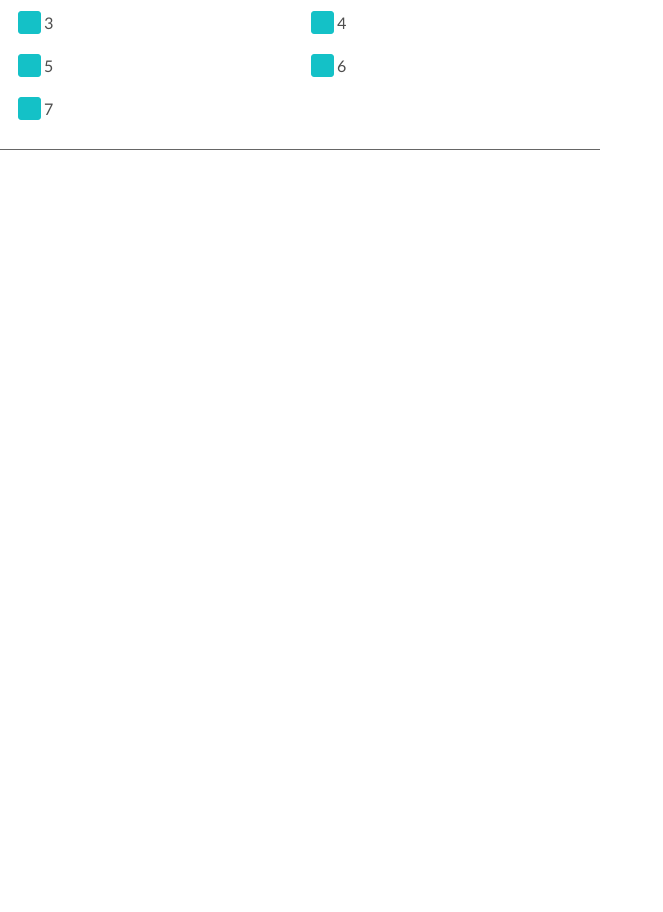
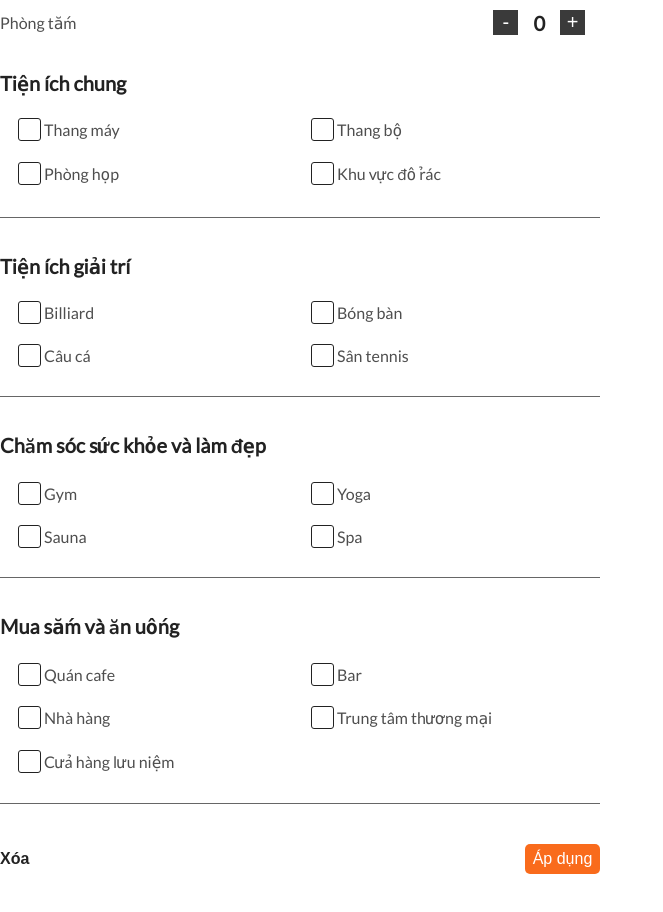
Before and after one commit to tranhuywin/FE_HomeStay, a React (Create React App) app: page / in a window 1280 px wide. Shown: the part 140-1052 px from the top of the page, without its empty margins (0-663 px from the left). Before the commit the page ends 800 px from the top, so only its background shows below. Built offline with nearby package versions, Linux system fonts and the light colour scheme.

Commit message:
filer modal

```diff
--- a/src/App.js
+++ b/src/App.js
@@ -1,15 +1,11 @@
 import { BrowserRouter as Router } from "react-router-dom";
-import Numericupdown from "./components/filterPopup/numericupdown";
-import MultiCheckbox from "./components/filterPopup/multiCheckbox";
+import FilterPopupModal from "./containers/filterPopupModal";
 
 import './app.scss'
 function App() {
   return (
     <Router>
-     <Numericupdown title="Giường"></Numericupdown>
-     <MultiCheckbox name = "tiện ích chung"
-     checkboxs ={['1', '2', '3', '4', '5', '6', '7']}
-     ></MultiCheckbox>
+      <FilterPopupModal />
     </Router>
   );
 }
--- a/src/components/filterPopup/checkbox.js
+++ b/src/components/filterPopup/checkbox.js
@@ -1,8 +1,11 @@
+import Styles from './checkbox.module.scss'
 function CheckBox({label}){
+    const ramdom = Math.random().toString().replace(/0\./, '');
+
     return (
-        <div>
-            <input type="checkbox" name={name} id={"checkbox" + index}/>
-            <label for={"checkbox" + index}>{label}</label>
+        <div className={Styles.Wrapper}>
+            <input type="checkbox" id={ramdom}/>
+            <label  for={ramdom}>{label}</label>
         </div>
     )
 }
--- a/src/components/filterPopup/checkbox.module.scss
+++ b/src/components/filterPopup/checkbox.module.scss
@@ -0,0 +1,52 @@
+.Wrapper {
+    flex-basis: 50%;
+    display: flex;
+    label {
+        color: #222222cc;
+        font-size: 1.6rem;
+        position: relative;
+        margin-left: 3rem;
+        margin-top: 2.4rem;
+        cursor: pointer;
+        &::before {
+            content: "";
+            background-image: url("./../../assets/image/Checkmark.svg");
+            background-repeat: no-repeat;
+            background-position: center;
+            position: absolute;
+            width: 2rem;
+            height: 2rem;
+            left: -2.5rem;
+            transform: scale(0);
+            transition: all 0.3s ease-in-out;
+            z-index: 1;
+        }
+        &::after {
+            content: "";
+            width: 2.1rem;
+            height: 2.1rem;
+            position: absolute;
+            left: -2.6rem;
+            top: -0.18rem;
+            border-radius: 0.3rem;
+            z-index: 0;
+            border: 1px solid #222222;
+        }
+    }
+    input[type="checkbox"] {
+        width: 2rem;
+        height: 2rem;
+        border-radius: 0.3rem;
+        display: none;
+        :checked + label::before {
+            transform: scale(1);
+        }
+    }
+    input[type="checkbox"]:checked + label::before{
+        transform: scale(1);
+    }
+    input[type="checkbox"]:checked + label::after{
+        background-color: #14c1c7;
+        border: 1px solid #14c1c7;
+    }
+}
--- a/src/components/filterPopup/multiCheckbox.js
+++ b/src/components/filterPopup/multiCheckbox.js
@@ -1,25 +1,17 @@
 import Styles from './multiCheckbox.module.scss'
+import CheckBox from './checkbox';
 
 function MultiCheckbox({ name, checkboxs }) {
     return (
         <div className={Styles.Wrapper}>
             <b className={Styles.WrapperTitle}>{name}</b>
-
             <div className={Styles.Content}>
-
                 {
-                    // eslint-disable-next-line array-callback-return
-                    checkboxs.map((checkbox, index) => {
+                    checkboxs.map((checkbox) => {
                         return (
-                            <div>
-                                <input type="checkbox" name={name} id={"checkbox" + index}/>
-                                <label for={"checkbox" + index}>{checkbox}</label>
-                            </div>
+                            <CheckBox label={checkbox}></CheckBox>
                         )
-                    }
-
-
-                    )
+                    })
                 }
 
             </div>
--- a/src/components/filterPopup/multiCheckbox.module.scss
+++ b/src/components/filterPopup/multiCheckbox.module.scss
@@ -1,7 +1,6 @@
 .Wrapper{
     border-bottom: 1px solid #00000099;
     padding: 3.6rem 0 3.1rem 0;
-    max-width: 60rem;
     &Title{
         font-size:2rem;
         font-weight: 700;
@@ -13,53 +12,5 @@
     display: flex;
     flex-wrap: wrap;
     margin-left: 1.4rem;
-    div{
-        flex-basis: 50%;
-        display: flex;
-        label{
-            color: #222222CC;
-            font-size:1.6rem;
-            position:relative;
-            margin-left: 3rem;
-            margin-top: 2.4rem;
-            cursor: pointer;
-            &::before{
-                content: "";
-                background-image: url("./../../assets/image/Checkmark.svg");
-                background-repeat: no-repeat;
-                background-position: center;
-                position: absolute;
-                width: 2rem;
-                height: 2rem;
-                left: -2.5rem;
-                transform: scale(0);
-                transition: all 0.3s ease-in-out;
-                z-index: 1;
-            }
-            &::after{
-                content: "";
-                border: 1px solid #14C1C7;
-                background-color: #14C1C7;
-                width: 2.1rem;
-                height: 2.1rem;
-                position: absolute;
-                left: -2.6rem;
-                top: -0.18rem;
-                border-radius: 0.3rem;
-                z-index: 0;
-            }
-        }
-        input[type="checkbox"]{
-            width: 2rem;
-            height: 2rem;
-            border-radius:0.3rem;
-            display: none;
-            :checked + label::before{
-                transform: scale(1);
-            }
-        }
-        input[type="checkbox"]:checked + label::before{
-            transform: scale(1);
-        }
-    }
+
 }
--- /dev/null
+++ b/src/containers/filterPopupModal/filterPopupModal.module.scss
@@ -0,0 +1,34 @@
+.Wrapper{
+    max-width: 60rem;
+    &TitleNumberic{
+        color: #222222;
+        font-size: 2rem;
+        font-weight: 700;
+    }
+    &Numberic{
+        margin-top: 2.5rem;
+    }
+    &FilterFooter{
+        display: flex;
+        justify-content: space-between;
+        margin: 4rem 0;
+        &Apply{
+            background-color: #F96B1C;
+            border-radius: 0.5rem;
+            font-size: 1.6rem;
+            color: #FFFFFF;
+            border: none;
+            width: 7.5rem;
+            height: 3rem;
+            cursor: pointer;
+        }
+        &Delete{
+            color: #222222;
+            font-size: 1.6rem;
+            font-weight: 700;
+            border: none;
+            background: transparent;
+            cursor: pointer;
+        }
+    }
+}
--- /dev/null
+++ b/src/containers/filterPopupModal/index.js
@@ -0,0 +1,36 @@
+import Numericupdown from "../../components/filterPopup/numericupdown";
+import MultiCheckbox from "../../components/filterPopup/multiCheckbox";
+import Styles from './filterPopupModal.module.scss'
+export default function FilterPopupModal() {
+    return (
+        <div className={Styles.Wrapper}>
+            <label className={Styles.WrapperTitleNumberic}>Phòng và giường ngủ</label>
+            <div className={Styles.WrapperNumberic}>
+                <Numericupdown title="Giường"></Numericupdown>
+            </div>
+            <div className={Styles.WrapperNumberic}>
+                <Numericupdown title="Phòng ngủ"></Numericupdown>
+            </div>
+            <div className={Styles.WrapperNumberic}>
+                <Numericupdown title="Phòng tắm"></Numericupdown>
+            </div>
+            <MultiCheckbox name="Tiện ích chung"
+                checkboxs={['Thang máy', 'Thang bộ', 'Phòng họp', 'Khu vực đổ rác']}
+            ></MultiCheckbox>
+            <MultiCheckbox name="Tiện ích giải trí"
+                checkboxs={['Billiard', 'Bóng bàn', 'Câu cá', 'Sân tennis']}
+            ></MultiCheckbox>
+            <MultiCheckbox name='Chăm sóc sức khỏe và làm đẹp'
+                checkboxs={['Gym', 'Yoga', 'Sauna', 'Spa']}
+            ></MultiCheckbox>
+            <MultiCheckbox name='Mua sắm và ăn uống'
+                checkboxs={['Quán cafe', 'Bar', 'Nhà hàng', 'Trung tâm thương mại', 'Cửa hàng lưu niệm']}
+            ></MultiCheckbox>
+
+            <div className={Styles.WrapperFilterFooter}>
+                <button className={Styles.WrapperFilterFooterDelete}>Xóa</button>
+                <button className={Styles.WrapperFilterFooterApply}>Áp dụng</button>
+            </div>
+        </div>
+    )
+}
```
